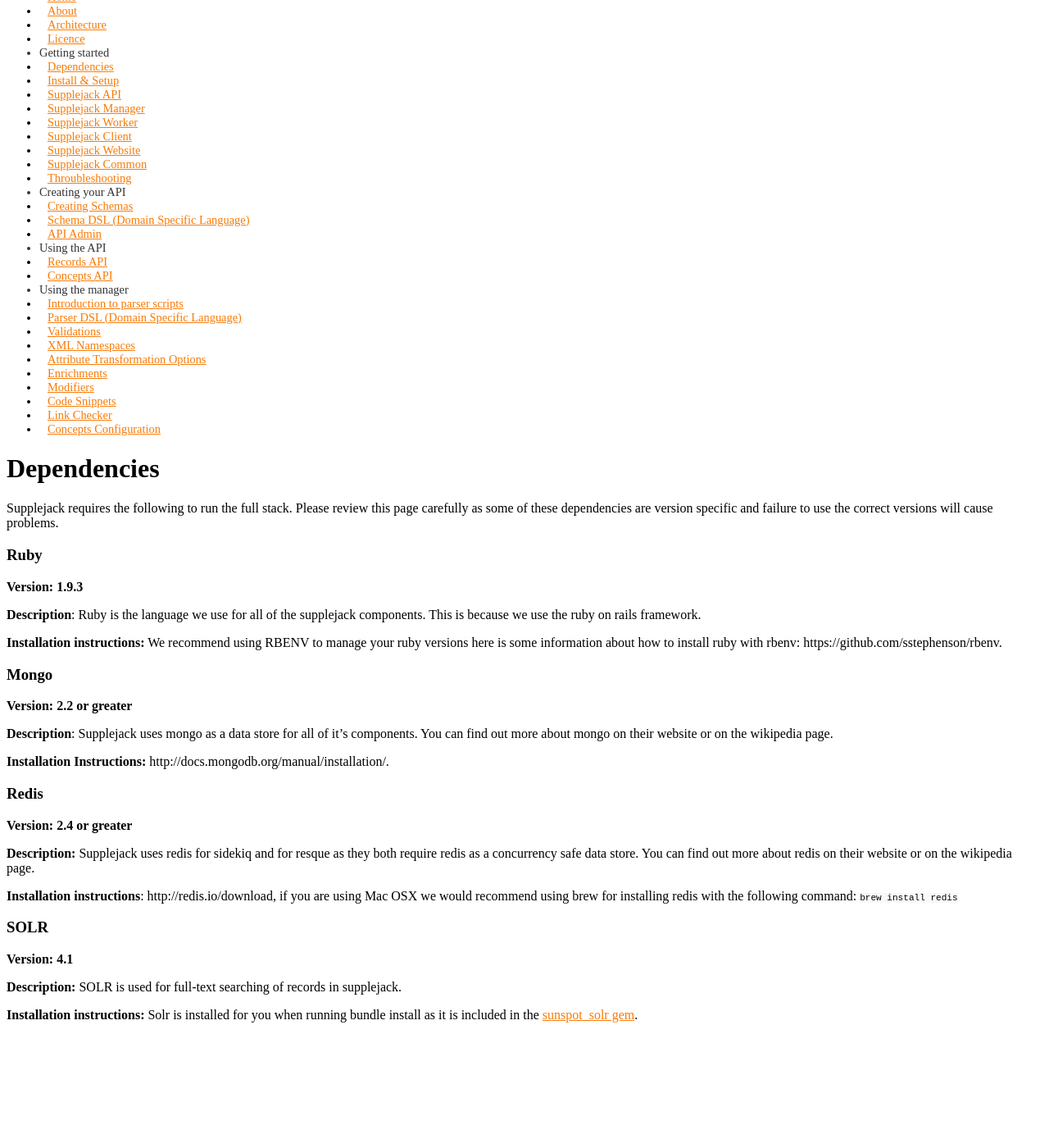
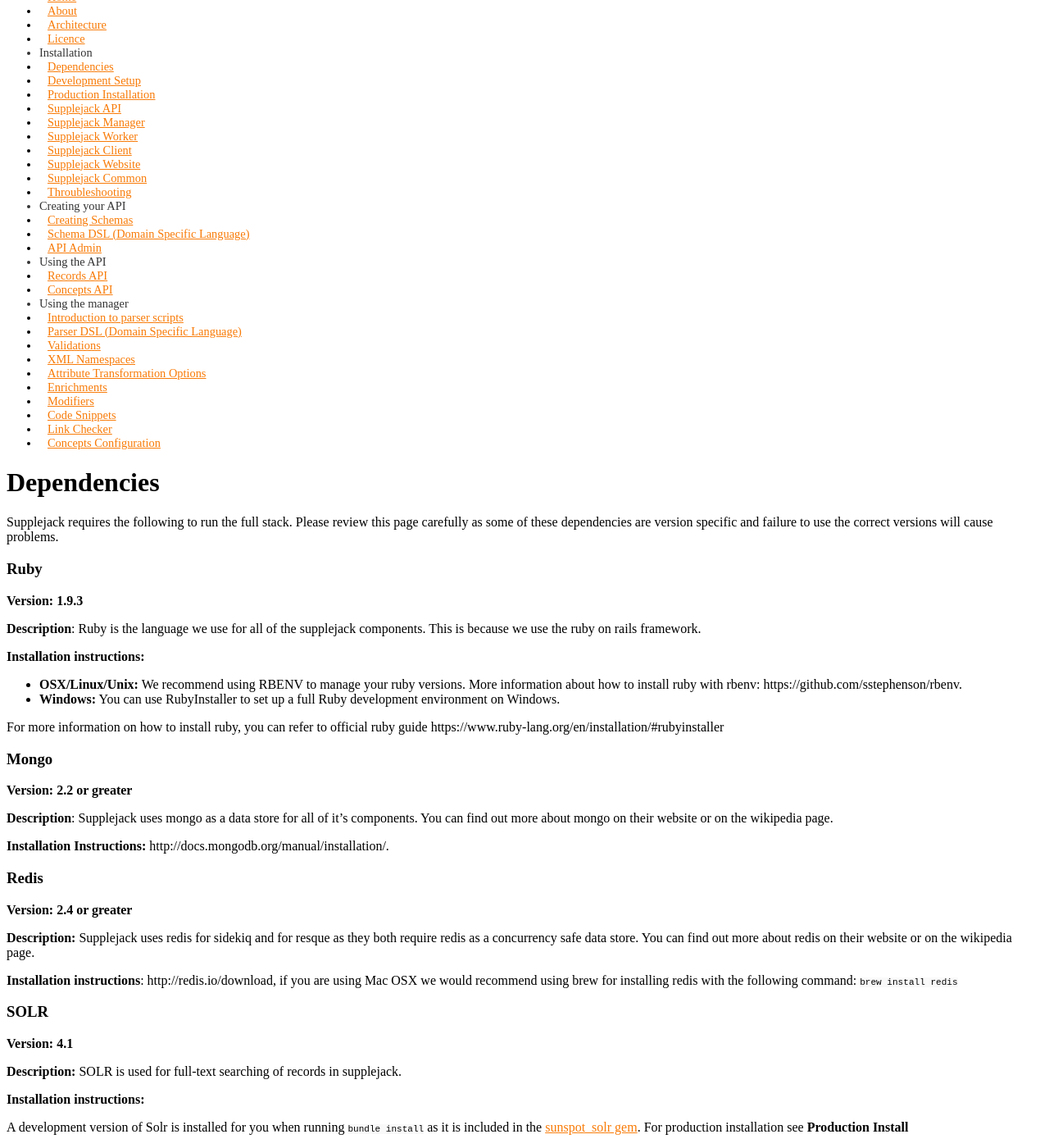
Before and after one commit to DigitalNZ/supplejack, a Jekyll site: the page built from _posts/2014-05-01-dependencies.md, in a window 1280 px wide and 1400 px high, scrolled down 133 px. Shown: the whole window at 82% size. Built offline with Jekyll 4.4.1, drawn with Linux system fonts in a browser that asks for light colours; Markdown is read by kramdown in place of the engine named in the settings; a style sheet for code colours, icons or effects is not loaded; before the commit the page ends 1396 px from its top, so only the background shows below that.

Commit message:
Added production installation guide

```diff
--- a/_config.yml
+++ b/_config.yml
@@ -13,7 +13,7 @@
 
 # Default categories (in order) to appear in the navigation
 sections: [
-    ['start', 'Getting started'],
+    ['start', 'Installation'],
     ['api', 'Creating your API'],
     ['api_usage', 'Using the API'],
     ['manager', 'Using the manager'],
--- a/_posts/2014-05-01-dependancies.md
+++ b/_posts/2014-05-01-dependencies.md
@@ -14,7 +14,12 @@
 
 **Description**: Ruby is the language we use for all of the supplejack components. This is because we use the ruby on rails framework.
 
-**Installation instructions:** We recommend using RBENV to manage your ruby versions here is some information about how to install ruby with rbenv: https://github.com/sstephenson/rbenv.
+**Installation instructions:**
+
++ **OSX/Linux/Unix:** We recommend using RBENV to manage your ruby versions. More information about how to install ruby with rbenv: https://github.com/sstephenson/rbenv.
++ **Windows:** You can use RubyInstaller to set up a full Ruby development environment on Windows.
+
+For more information on how to install ruby, you can refer to official ruby guide https://www.ruby-lang.org/en/installation/#rubyinstaller
 
 ### Mongo
 
@@ -38,4 +43,6 @@
 
 **Description:** SOLR is used for full-text searching of records in supplejack.
 
-**Installation instructions:** Solr is installed for you when running bundle install as it is included in the [sunspot_solr gem](https://github.com/outoftime/sunspot/tree/master/sunspot_solr).
+**Installation instructions:**
+
+A development version of Solr is installed  for you when running `bundle install` as it is included in the [sunspot_solr gem](https://github.com/outoftime/sunspot/tree/master/sunspot_solr). For production installation see **Production Install**
```
Also changed, not shown: _posts/2014-05-01-development-setup.md (renamed from _posts/2014-05-01-install-setup.md, +2 -2 lines), _posts/2014-05-01-supplejack-api.md (+1 -1 lines), _posts/2014-07-23-production-installation.md (added, +71 -0 lines).
